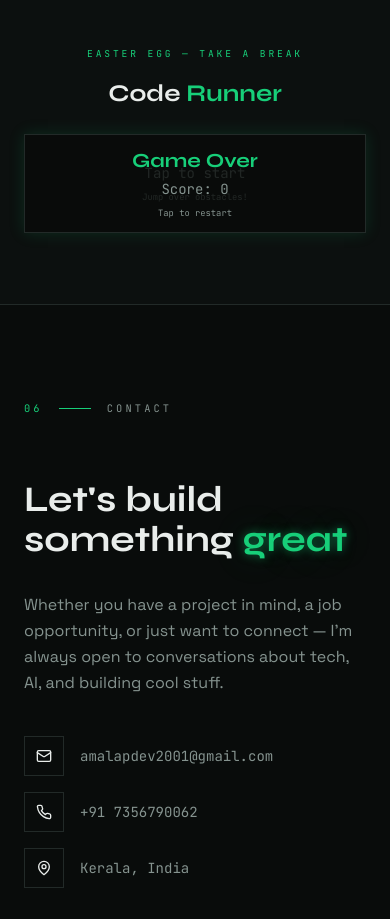
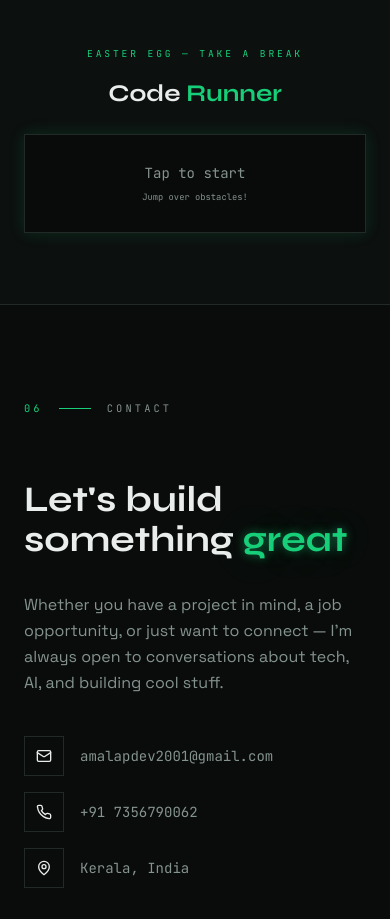
Before and after one commit to amalapwork-ui/amal-portfolio, a React (Vite) app: page / in a window 390 px wide. Shown: the part 6900-7819 px from the top of the page. Built offline with nearby package versions, Linux system fonts and the light colour scheme.

Commit message:
Fixed DinoGame on mobile

```diff
--- a/src/components/CustomCursor.tsx
+++ b/src/components/CustomCursor.tsx
@@ -2,13 +2,13 @@ import { useEffect, useRef } from "react";
 
 /**
  * Premium custom cursor — dot + lagging ring, neon green.
- * Desktop (pointer: fine) only — touch devices render nothing and keep the default cursor.
- * Uses only refs + direct DOM updates (no React state on mousemove → zero re-renders).
+ * Only mounted when Index.tsx confirms (pointer: fine) && (hover: hover).
+ * This internal guard is a defensive fallback — the component should never
+ * reach here on mobile, but the check costs nothing and prevents edge-case leaks.
  */
 const CustomCursor = () => {
-  // Evaluated once at mount; stable for the session.
-  // useRef so it doesn't trigger re-renders and isn't a stale-closure risk in the effect.
-  const isFine = useRef(window.matchMedia("(pointer: fine)").matches);
+  // Defensive fallback — matches Index.tsx's mount guard.
+  const isFine = useRef(window.matchMedia("(pointer: fine) and (hover: hover)").matches);
 
   const dotRef = useRef<HTMLDivElement>(null);
   const outerRef = useRef<HTMLDivElement>(null);
--- a/src/components/DinoGame.tsx
+++ b/src/components/DinoGame.tsx
@@ -129,9 +129,23 @@ const DinoGame = () => {
     return () => cancelAnimationFrame(animId);
   }, [gameState]);
 
+  // Keyboard handler is scoped via IntersectionObserver — Space/ArrowUp only intercept
+  // page scroll when the game canvas is actually in the viewport. This prevents the
+  // global e.preventDefault() from silently blocking Space-to-scroll elsewhere on the page.
   useEffect(() => {
-    if (!isFine.current) return; // touch devices use onTouchStart on the canvas
+    if (!isFine.current) return;
+    const canvas = canvasRef.current;
+    if (!canvas) return;
+
+    let inView = false;
+    const observer = new IntersectionObserver(
+      ([entry]) => { inView = entry.isIntersecting; },
+      { threshold: 0.1 }
+    );
+    observer.observe(canvas);
+
     const handler = (e: KeyboardEvent) => {
+      if (!inView) return;
       if (e.code === "Space" || e.code === "ArrowUp") {
         e.preventDefault();
         if (gameState === "playing") jump();
@@ -139,7 +153,10 @@ const DinoGame = () => {
       }
     };
     window.addEventListener("keydown", handler);
-    return () => window.removeEventListener("keydown", handler);
+    return () => {
+      window.removeEventListener("keydown", handler);
+      observer.disconnect();
+    };
   }, [gameState, jump, resetGame]);
 
   return (
@@ -158,35 +175,54 @@ const DinoGame = () => {
           </h3>
 
 
-          <div
-            className="relative inline-block border border-border neon-border overflow-hidden"
-            onPointerDown={() => {
-              gameState === "playing" ? jump() : resetGame();
-            }}
-          >
+          <div className="relative inline-block border border-border neon-border overflow-hidden">
+
             <canvas
               ref={canvasRef}
               width={CANVAS_W}
               height={CANVAS_H}
               className="bg-background max-w-full"
-              style={{ aspectRatio: `${CANVAS_W}/${CANVAS_H}` }}
+              style={{
+                aspectRatio: `${CANVAS_W}/${CANVAS_H}`,
+                // "none" → browser won't attempt to interpret the touch as a scroll/pan gesture;
+                // pointerdown fires immediately and reliably on every tap without 300ms delay.
+                touchAction: "none",
+              }}
+              onPointerDown={() => {
+                gameState === "playing" ? jump() : resetGame();
+              }}
             />
 
-            <div className="absolute inset-0 flex items-center justify-center bg-background/80">
-              <div className="text-center">
-                <div className="font-mono text-sm text-muted-foreground mb-2">{isFine.current ? "Press SPACE to start" : "Tap to start"}</div>
-                <div className="font-mono text-[0.55rem] text-muted-foreground">Jump over obstacles!</div>
+            {/* IDLE */}
+            {gameState === "idle" && (
+              <div className="absolute inset-0 flex items-center justify-center bg-background/80 pointer-events-none">
+                <div className="text-center">
+                  <div className="font-mono text-sm text-muted-foreground mb-2">
+                    {isFine.current ? "Press SPACE to start" : "Tap to start"}
+                  </div>
+                  <div className="font-mono text-[0.55rem] text-muted-foreground">
+                    Jump over obstacles!
+                  </div>
+                </div>
               </div>
-            </div>
+            )}
 
-
-            <div className="absolute inset-0 flex items-center justify-center bg-background/80">
-              <div className="text-center">
-                <div className="font-display text-xl font-bold text-primary mb-1">Game Over</div>
-                <div className="font-mono text-sm text-muted-foreground mb-2">Score: {score}</div>
-                <div className="font-mono text-[0.55rem] text-muted-foreground">{isFine.current ? "Press SPACE to restart" : "Tap to restart"}</div>
+            {/* GAME OVER */}
+            {gameState === "over" && (
+              <div className="absolute inset-0 flex items-center justify-center bg-background/80 pointer-events-none">
+                <div className="text-center">
+                  <div className="font-display text-xl font-bold text-primary mb-1">
+                    Game Over
+                  </div>
+                  <div className="font-mono text-sm text-muted-foreground mb-2">
+                    Score: {score}
+                  </div>
+                  <div className="font-mono text-[0.55rem] text-muted-foreground">
+                    {isFine.current ? "Press SPACE to restart" : "Tap to restart"}
+                  </div>
+                </div>
               </div>
-            </div>
+            )}
 
           </div>
         </motion.div>
--- a/src/index.css
+++ b/src/index.css
@@ -7,6 +7,10 @@
 /* ── Custom cursor (activated by JS adding .cursor-none to <html>) ── */
 .cursor-none * {
   cursor: none !important;
+}
+/* Safety net: if .cursor-none ever leaks onto a touch/coarse device, restore the cursor. */
+@media (pointer: coarse), (hover: none) {
+  .cursor-none * { cursor: auto !important; }
 }
 
 /* ── Scrollbar hide utility (used on project track) ── */
@@ -46,13 +50,16 @@
     --sidebar-border: 220 13% 91%;
     --sidebar-ring: 152 80% 42%;
   }
-html, body, #root {
+/* clip (not hidden) on html — avoids turning <html> into a scroll container,
+   which would break GSAP ScrollTrigger's window-based scroll tracking. */
+html {
+  width: 100%;
+  overflow-x: clip;
+}
+
+body, #root {
   width: 100%;
   overflow-x: hidden;
-}
-
-html, body {
-  overscroll-behavior: none;
 }
   .dark {
     --background: 160 15% 4%;
--- a/src/pages/Index.tsx
+++ b/src/pages/Index.tsx
@@ -1,4 +1,4 @@
-import { useState, useCallback } from "react";
+import { useState, useCallback, useMemo } from "react";
 import { ThemeProvider } from "@/components/ThemeProvider";
 import CustomCursor from "@/components/CustomCursor";
 import Loader from "@/components/Loader";
@@ -18,9 +18,17 @@ const Index = () => {
   const [loaded, setLoaded] = useState(false);
   const onComplete = useCallback(() => setLoaded(true), []);
 
+  // Evaluated once — (pointer: fine) AND (hover: hover) together reliably exclude
+  // touch phones, tablets, and stylus-only devices. useMemo with [] ensures it runs
+  // once at mount (synchronously, before first render) and never re-evaluates.
+  const showCursor = useMemo(
+    () => window.matchMedia("(pointer: fine) and (hover: hover)").matches,
+    []
+  );
+
   return (
     <ThemeProvider>
-      <CustomCursor />
+      {showCursor && <CustomCursor />}
       {!loaded && <Loader onComplete={onComplete} />}
       {loaded && (
         <>
```
Also changed, not shown: 1 other file (tests, documents, lock files or other folders).
